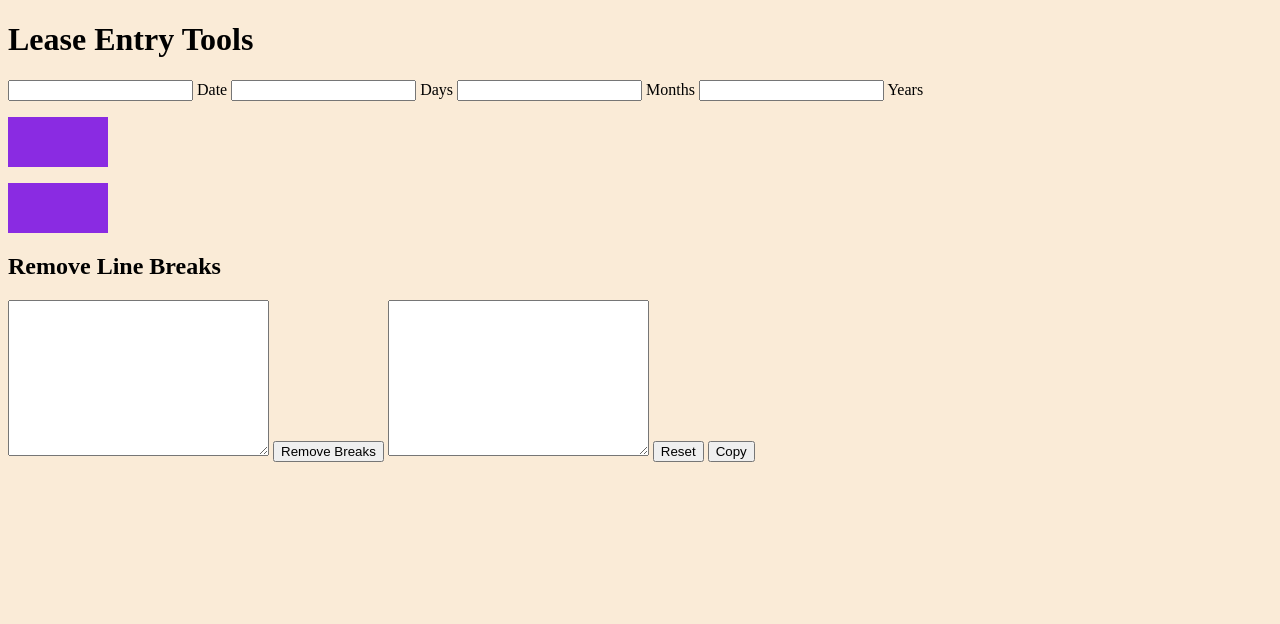
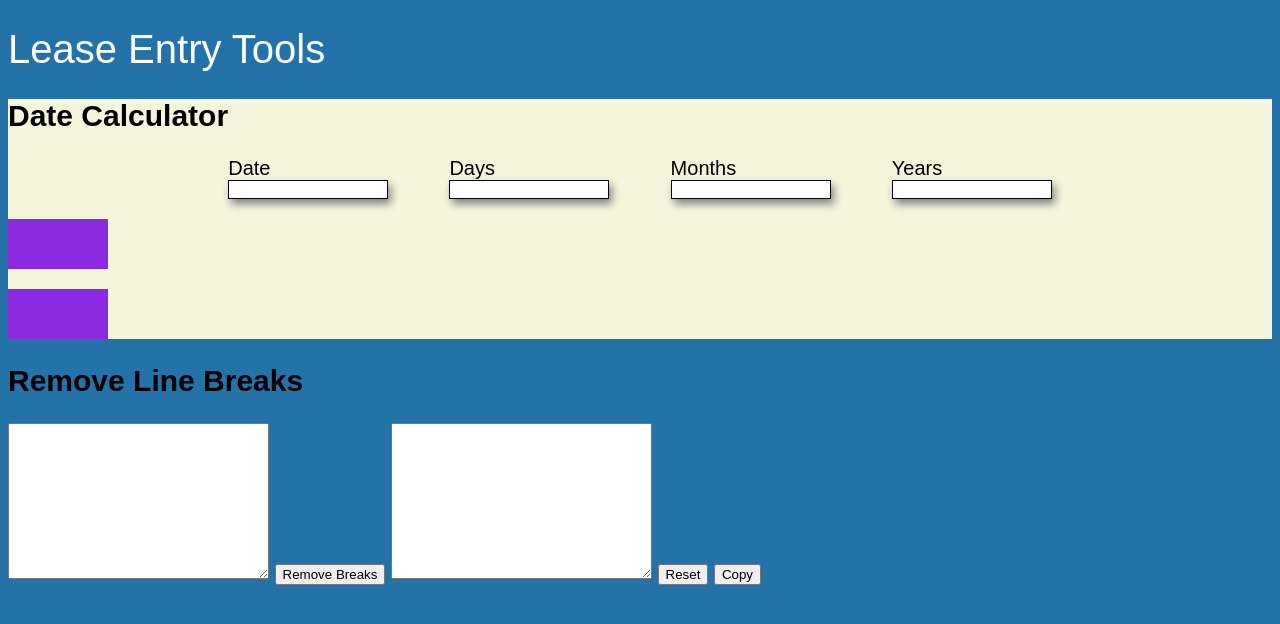
Before and after one commit to gmeeker99/Lease-Entry-Tools, a website built with Parcel: page src/index.html in a window 1280 px wide. Built offline with nearby package versions, Linux system fonts and the light colour scheme.

Commit message:
Style: change html class names to make CSS easier, begin basic styling of dateCalc

```diff
--- a/src/index.html
+++ b/src/index.html
@@ -4,27 +4,41 @@
 		<meta charset="UTF-8" />
 		<meta http-equiv="X-UA-Compatible" content="IE=edge" />
 		<title>Lease Entry Tools</title>
-		<link rel="stylesheet" href="../styles.css" />
+		<link rel="stylesheet" href="./styles.css" />
 		<script type="module" src="./main.js" defer></script>
 	</head>
 	<body>
 		<h1>Lease Entry Tools</h1>
 		<div class="dateCalc">
-			<div class="dateCalc__inputs">
-				<input type="text" id="date-input" maxlength="10" />
-				<label for="date-input">Date</label>
+			<h2>Date Calculator</h2>
+			<div class="dateCalc__inputs-container">
+				<div class="widget__input-container">
+					<label for="date-input">Date</label>
+					<input
+						class="widget__input"
+						type="text"
+						id="date-input"
+						maxlength="10"
+					/>
+				</div>
 
-				<input type="number" id="days" />
-				<label for="days">Days</label>
+				<div class="widget__input-container">
+					<label for="days">Days</label>
+					<input class="widget__input" type="number" id="days" />
+				</div>
 
-				<input type="number" id="months" />
-				<label for="months">Months</label>
+				<div class="widget__input-container">
+					<label for="months">Months</label>
+					<input class="widget__input" type="number" id="months" />
+				</div>
 
-				<input type="number" id="years" />
-				<label for="year">Years</label>
+				<div class="widget__input-container">
+					<label for="year">Years</label>
+					<input class="widget__input" type="number" id="years" />
+				</div>
 			</div>
 
-			<div class="dateCalc__outputs">
+			<div class="dateCalc__outputs-container">
 				<p class="result-date"></p>
 				<p class="resul-date-minus-one"></p>
 			</div>
@@ -40,10 +54,10 @@
 			></textarea>
 			<button id="rm-line-breaks-btn">Remove Breaks</button>
 			<textarea
-			name="newText"
-			id="newText"
-			cols="30"
-			rows="10"
+				name="newText"
+				id="newText"
+				cols="30"
+				rows="10"
 			></textarea>
 			<button id="rm-line-breaks-reset">Reset</button>
 			<button id="rm-line-breaks-copy-btn">Copy</button>
--- a/src/main.js
+++ b/src/main.js
@@ -3,7 +3,9 @@ import { parseDateString, calculateDate } from "./dates.js"
 // main date calculator events listeners
 const dateCalcInputs = document.querySelectorAll(".dateCalc input")
 const dateCalcInputDate = document.getElementById("date-input")
-const dateCalcOutputs = document.querySelectorAll(".dateCalc__outputs > *")
+const dateCalcOutputs = document.querySelectorAll(
+	".dateCalc__outputs-container > *"
+)
 dateCalcInputs.forEach(input => {
 	input.addEventListener("keyup", e => {
 		// guard clause: continue only if date is entered
--- /dev/null
+++ b/src/styles.css
@@ -0,0 +1,72 @@
+:root {
+	--red-100: hsl(0, 100, 75);
+	--red-200: hsl(0, 100, 65);
+	--red-300: hsl(0, 100, 50);
+}
+
+html {
+	box-sizing: border-box;
+}
+
+*,
+*:before,
+*:after {
+	box-sizing: inherit;
+}
+
+body {
+	font-family: Arial, Helvetica, sans-serif;
+	font-size: 20px;
+	background-color: hsl(204, 66%, 40%);
+}
+
+h1 {
+	color: white;
+	font-weight: 100;
+}
+
+.dateCalc {
+	background-color: beige;
+}
+
+.widget__input-container {
+	display: flex;
+	flex-direction: column;
+}
+
+.dateCalc__inputs-container {
+	display: flex;
+	flex-direction: row;
+	justify-content: space-around;
+	padding: 0 15%;
+}
+
+.widget__input {
+	width: 10rem;
+	border: solid black 1px;
+	filter: drop-shadow(3px 5px 4px rgb(129, 129, 129));
+}
+
+p {
+	width: 100px;
+	height: 50px;
+	background-color: blueviolet;
+	text-align: center;
+	color: white;
+}
+
+input[type="textarea"] {
+	width: 50%;
+}
+
+/* Chrome, Safari, Edge, Opera */
+input::-webkit-outer-spin-button,
+input::-webkit-inner-spin-button {
+	-webkit-appearance: none;
+	margin: 0;
+}
+
+/* Firefox */
+input[type="number"] {
+	-moz-appearance: textfield;
+}
--- a/styles.css
+++ /dev/null
@@ -1,15 +0,0 @@
-body {
-	background-color: antiquewhite;
-}
-
-p {
-	width: 100px;
-	height: 50px;
-	background-color: blueviolet;
-	text-align: center;
-	color: white;
-}
-
-input[type='textarea'] {
-	width: 50%;
-}
```
